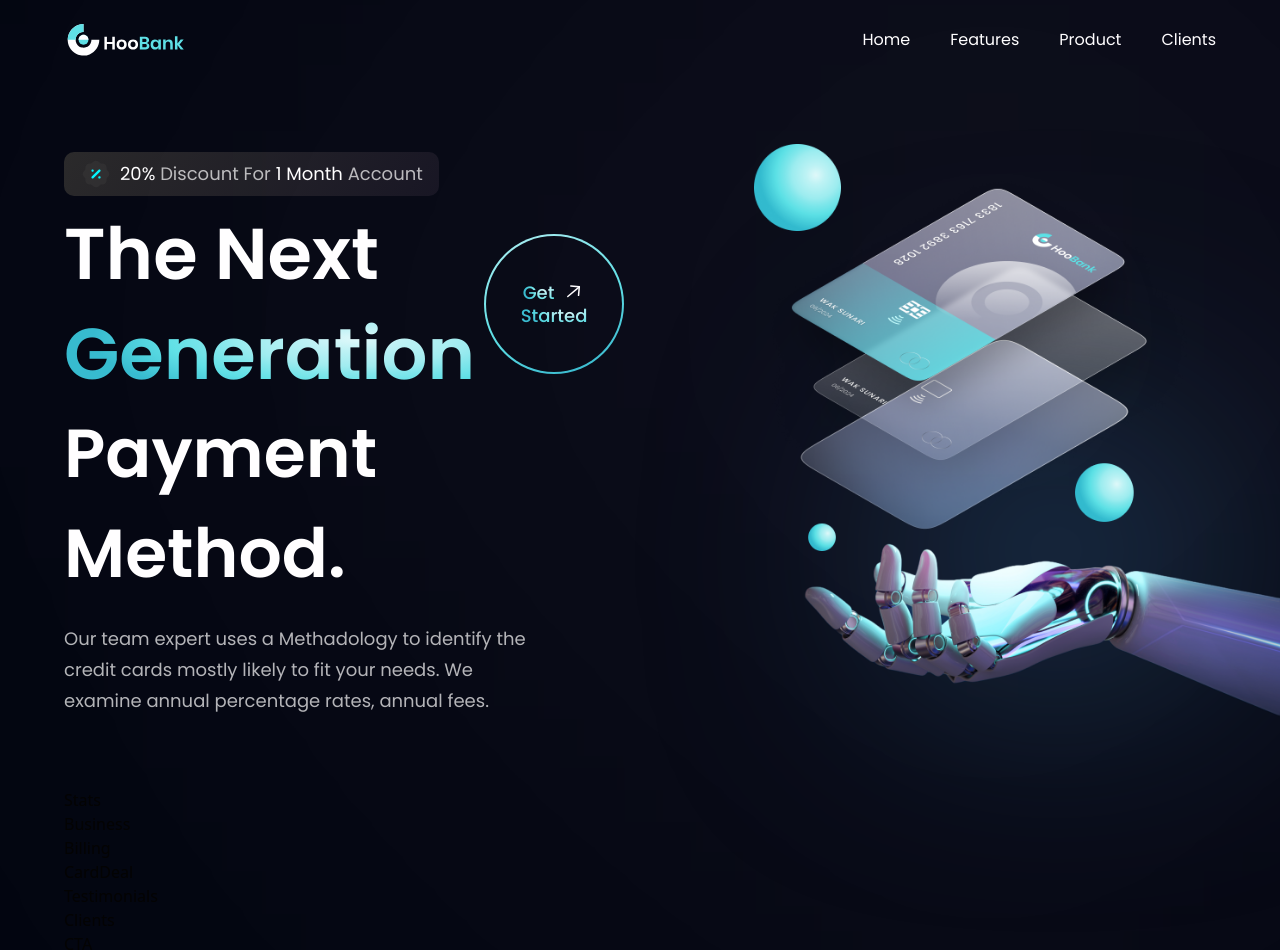
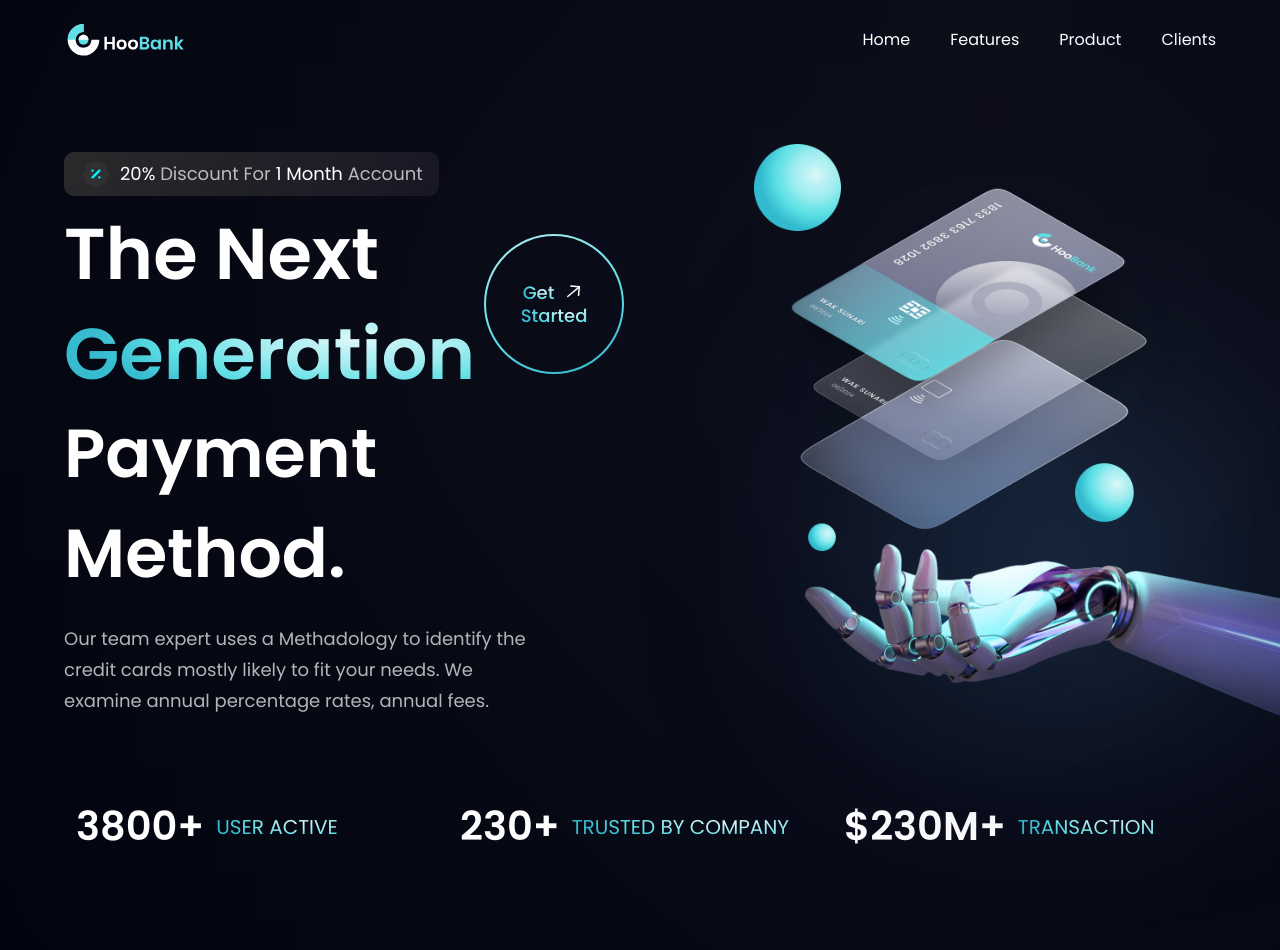
Before and after one commit to mohamud-eslan/react_tailwindcss, a React (Vite) app: page / in a window 1280 px wide. Shown: the top 950 px of the page. Built offline with nearby package versions, Linux system fonts and the light colour scheme.

Commit message:
stats section added

```diff
--- a/src/components/Stats.jsx
+++ b/src/components/Stats.jsx
@@ -1,9 +1,17 @@
-import React from 'react'
+import {stats} from '../constants';
+import styles from '../style';
 
-const Stats = () => {
-  return (
-    <div>Stats</div>
+const Stats = () => (
+    <section className={`${styles.flexCenter} flex-row flex-wrap sm:mb-20 mb-6 `}>
+        {stats.map((stat) => (
+          <div key={stat.id} className={`flex-1 flex justify-start items-center flex-row m-3`}>
+            <h4 className='font-poppins font-semibold xs:text-[40px] text-[30px] xs:leading-[53px] leading-[43] text-white'>{stat.value}</h4>
+              <p className='font-poppins font-normal xs:text-[20px] text-[15px] xs:leading-[26px] leading-[21] text-gradient uppercase ml-3'>{stat.title}</p>
+
+          </div>
+        ))}
+    </section>
   )
-}
+
 
 export default Stats
```
